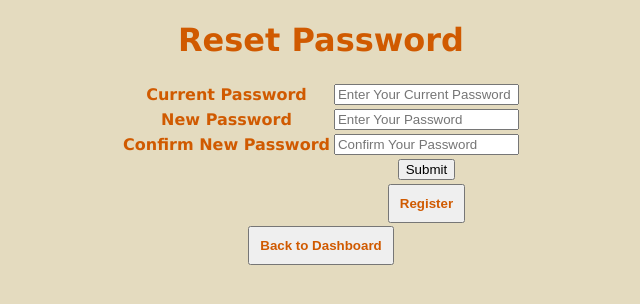
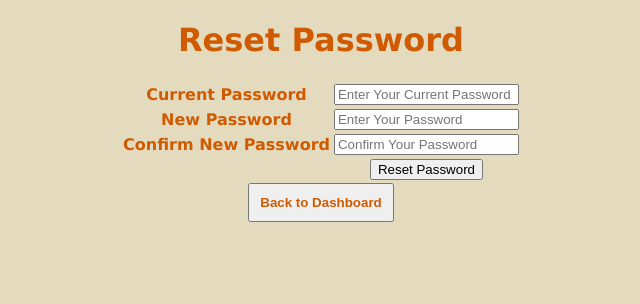
Before and after one commit to sakarious/NoQuery-App, a PHP site: page /resetPassword.php in a window 1280 px wide. Shown: the top 304 px of the page, without its empty margins (319-959 px from the left). Run offline with PHP 8.4, Linux system fonts and the light colour scheme; the visitor is signed in with stand-in values (Sample User, id 1).

Commit message:
little fix

```diff
--- a/resetPassword.php
+++ b/resetPassword.php
@@ -70,12 +70,8 @@
             </tr>
             <tr>
                     <td></td>
-                    <td><input type="submit" value="Submit" name="submit"></td>
+                    <td><input type="submit" value="Reset Password" name="submit"></td>
             </tr>
-            <tr>
-                <td></td>
-                <td><button><a href="register.php">Register</a></button></td>
-        </tr>
         </table>
     </form>
 
```
